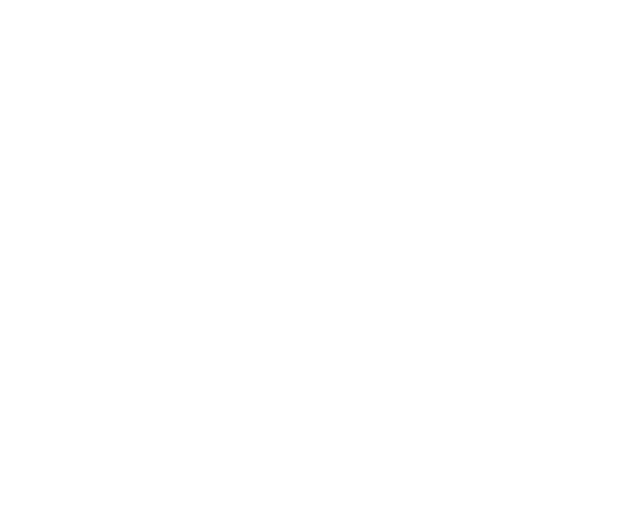
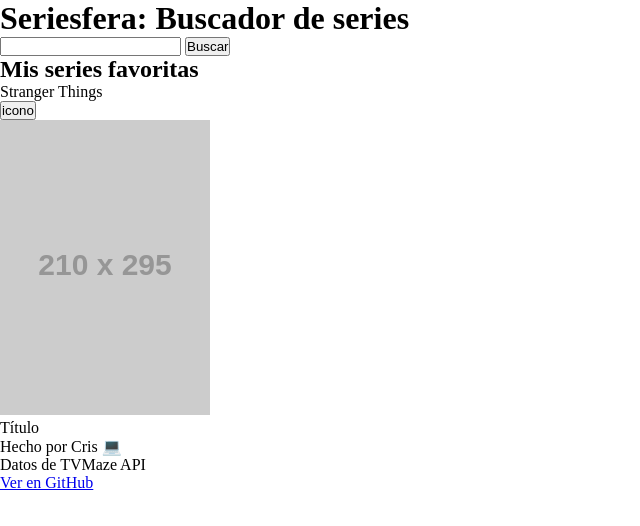
Before and after one commit to Adalab/modulo-2-evaluacion-final-CrisOnWeb, a website built with Vite: page src/index.html in a window 1280 px wide. Shown: the whole page, without its empty margins (0-640 px from the left). Built offline with nearby package versions, Linux system fonts and the light colour scheme; placeholder pictures from the web are drawn by us.

Commit message:
Added initial html structure

```diff
--- a/src/index.html
+++ b/src/index.html
@@ -14,5 +14,48 @@
     <script src="./js/main.js" defer></script>
   </head>
 
-  <body></body>
+  <body>
+    <header class="header">
+      <h1 class="header__title">Seriesfera: Buscador de series</h1>
+    </header>
+    <main class="main">
+      <section class="search">
+        <form class="search__form">
+          <input class="search__input" type="text" name="search" id="search" />
+          <button class="search__btn" type="submit">Buscar</button>
+        </form>
+      </section>
+      <section class="favorites">
+        <h2 class="favorites__title">Mis series favoritas</h2>
+        <ul class="favorites__list">
+          <li class="favorites__item">
+            <p class="favorites__text">Stranger Things</p>
+            <button class="favorites_btn">icono</button>
+          </li>
+        </ul>
+      </section>
+      <section class="results">
+        <ul class="results__list">
+          <li class="results__item">
+            <img
+              class="results__img"
+              src="https://placehold.co/210x295/f5f5f5/666666/?text=TV"
+              alt=""
+            />
+            <p class="results__text">Título</p>
+          </li>
+        </ul>
+      </section>
+    </main>
+    <footer class="footer">
+      <p>Hecho por Cris 💻</p>
+      <p>Datos de TVMaze API</p>
+      <a
+        href="https://github.com/Adalab/modulo-2-evaluacion-final-CrisOnWeb"
+        target="_blank"
+        rel="noopener"
+        >Ver en GitHub</a
+      >
+    </footer>
+  </body>
 </html>
```
